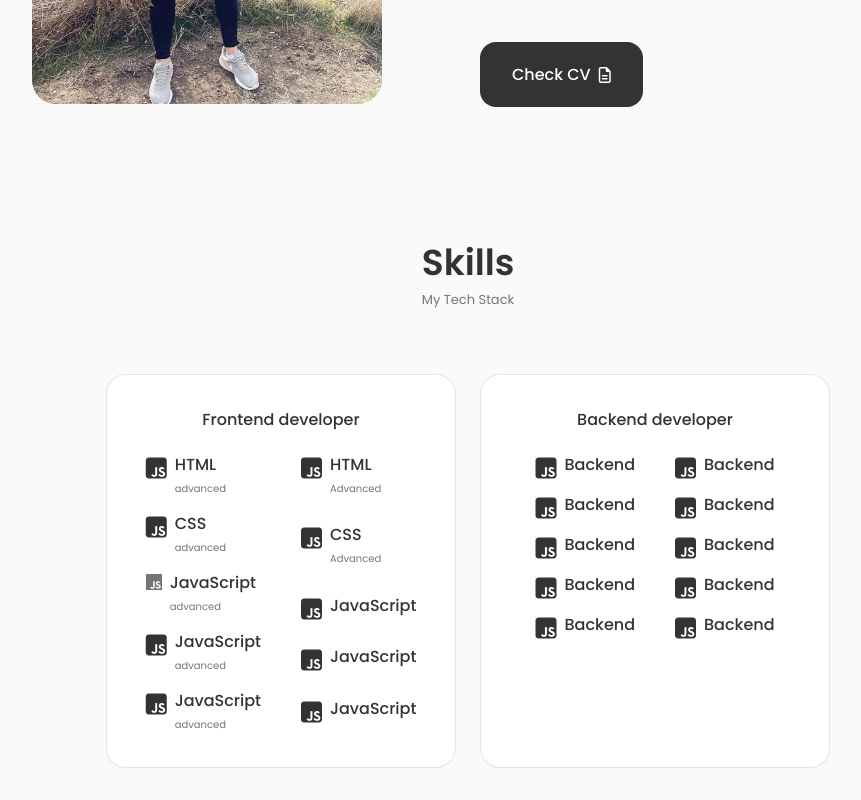
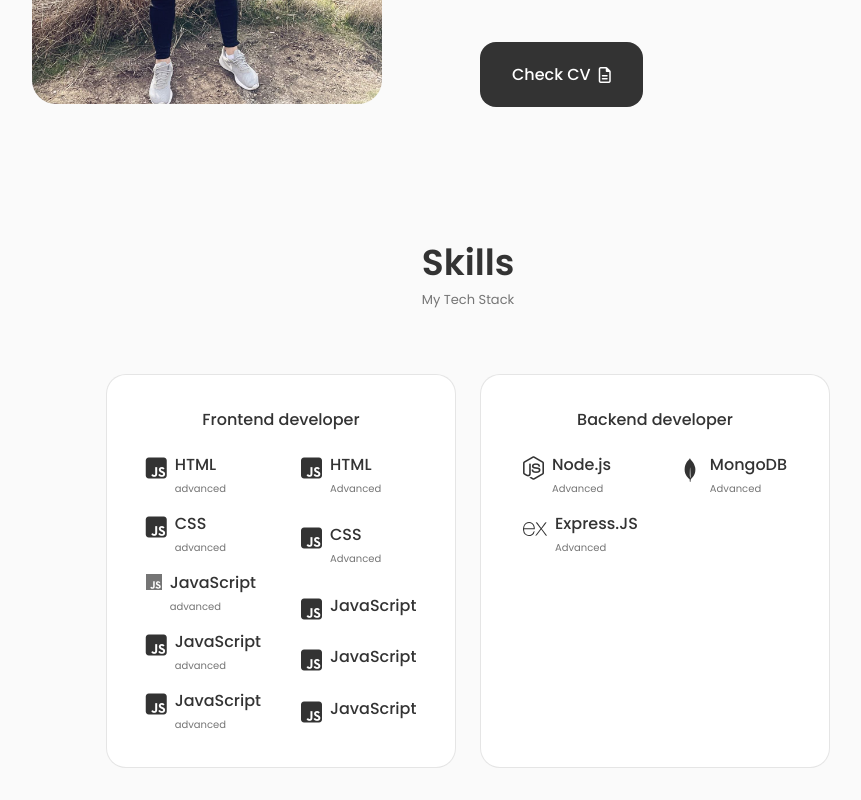
Before and after one commit to emin-apm/Portfolio, a React (Vite) app in the folder MyPortfolio/: page / in a window 1280 px wide. Shown: the part 1254-2054 px from the top of the page, without its empty margins (172-1033 px from the left). Built offline with nearby package versions, Linux system fonts and the light colour scheme.

Commit message:
backend data change

```diff
--- a/MyPortfolio/src/components/Skills/Backend.jsx
+++ b/MyPortfolio/src/components/Skills/Backend.jsx
@@ -1,4 +1,7 @@
 import styles from "./SkillsStyles.module.css";
+
+import { SiMongodb } from "react-icons/si";
+import { SiExpress } from "react-icons/si";
 
 export default function Backend() {
   return (
@@ -7,75 +10,30 @@ export default function Backend() {
       <div className={styles.skill_box}>
         <div className={styles.skill_group}>
           <div className={styles.skill_data}>
-            <i className="fa-brands fa-square-js"></i>
+            <i class="fa-brands fa-node-js"></i>
             <div>
-              <h3 className={styles.skill_name}>Backend</h3>
-              <span className={styles.skill_level}></span>
+              <h3 className={styles.skill_name}>Node.js</h3>
+              <span className={styles.skill_level}>Advanced</span>
             </div>
           </div>
           <div className={styles.skill_data}>
-            <i className="fa-brands fa-square-js"></i>
+            <i>
+              <SiExpress />
+            </i>
             <div>
-              <h3 className={styles.skill_name}>Backend</h3>
-              <span className={styles.skill_level}></span>
-            </div>
-          </div>
-          <div className={styles.skill_data}>
-            <i className="fa-brands fa-square-js"></i>
-            <div>
-              <h3 className={styles.skill_name}>Backend</h3>
-              <span className={styles.skill_level}></span>
-            </div>
-          </div>
-          <div className={styles.skill_data}>
-            <i className="fa-brands fa-square-js"></i>
-            <div>
-              <h3 className={styles.skill_name}>Backend</h3>
-              <span className={styles.skill_level}></span>
-            </div>
-          </div>
-          <div className={styles.skill_data}>
-            <i className="fa-brands fa-square-js"></i>
-            <div>
-              <h3 className={styles.skill_name}>Backend</h3>
-              <span className={styles.skill_level}></span>
+              <h3 className={styles.skill_name}>Express.JS</h3>
+              <span className={styles.skill_level}>Advanced</span>
             </div>
           </div>
         </div>
         <div className={styles.skill_group}>
           <div className={styles.skill_data}>
-            <i className="fa-brands fa-square-js"></i>
+            <i>
+              <SiMongodb />
+            </i>
             <div>
-              <h3 className={styles.skill_name}>Backend</h3>
-              <span className={styles.skill_level}></span>
-            </div>
-          </div>
-          <div className={styles.skill_data}>
-            <i className="fa-brands fa-square-js"></i>
-            <div>
-              <h3 className={styles.skill_name}>Backend</h3>
-              <span className={styles.skill_level}></span>
-            </div>
-          </div>
-          <div className={styles.skill_data}>
-            <i className="fa-brands fa-square-js"></i>
-            <div>
-              <h3 className={styles.skill_name}>Backend</h3>
-              <span className={styles.skill_level}></span>
-            </div>
-          </div>
-          <div className={styles.skill_data}>
-            <i className="fa-brands fa-square-js"></i>
-            <div>
-              <h3 className={styles.skill_name}>Backend</h3>
-              <span className={styles.skill_level}></span>
-            </div>
-          </div>
-          <div className={styles.skill_data}>
-            <i className="fa-brands fa-square-js"></i>
-            <div>
-              <h3 className={styles.skill_name}>Backend</h3>
-              <span className={styles.skill_level}></span>
+              <h3 className={styles.skill_name}>MongoDB</h3>
+              <span className={styles.skill_level}>Advanced</span>
             </div>
           </div>
         </div>
```
